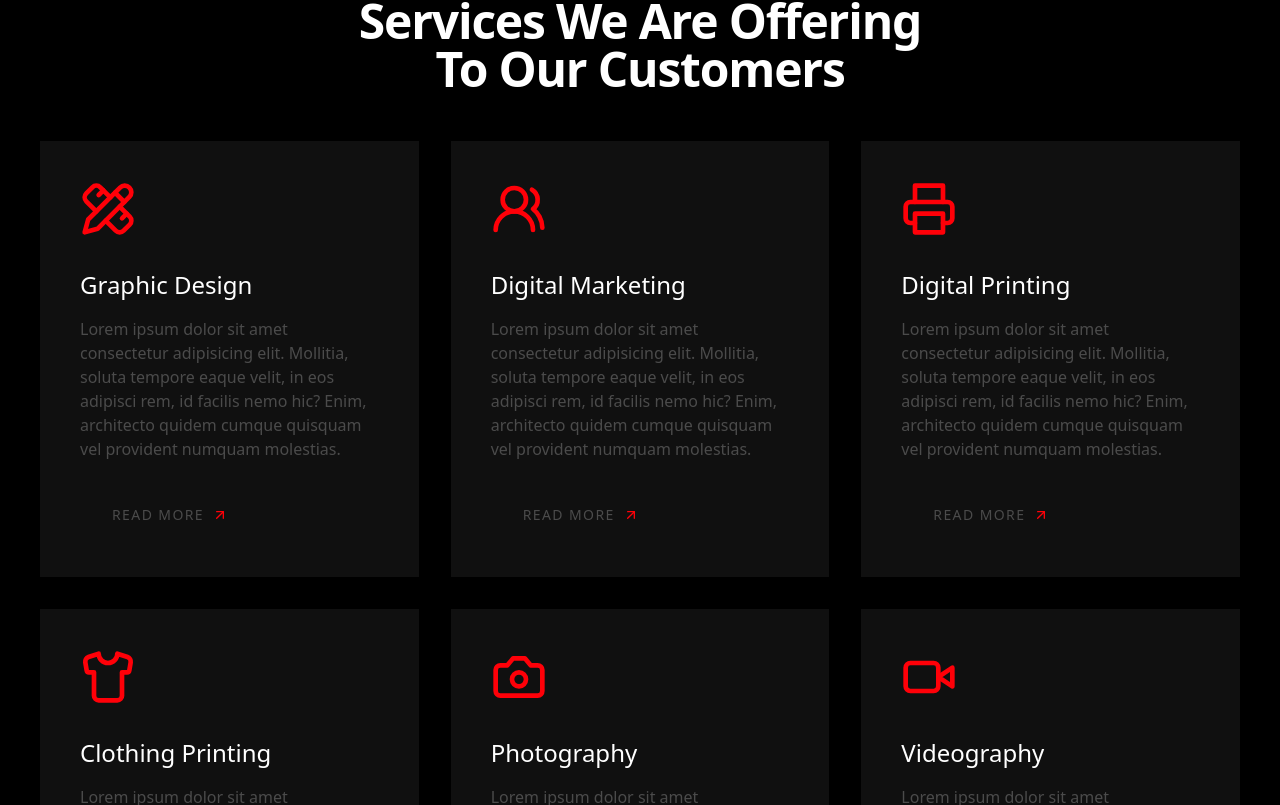
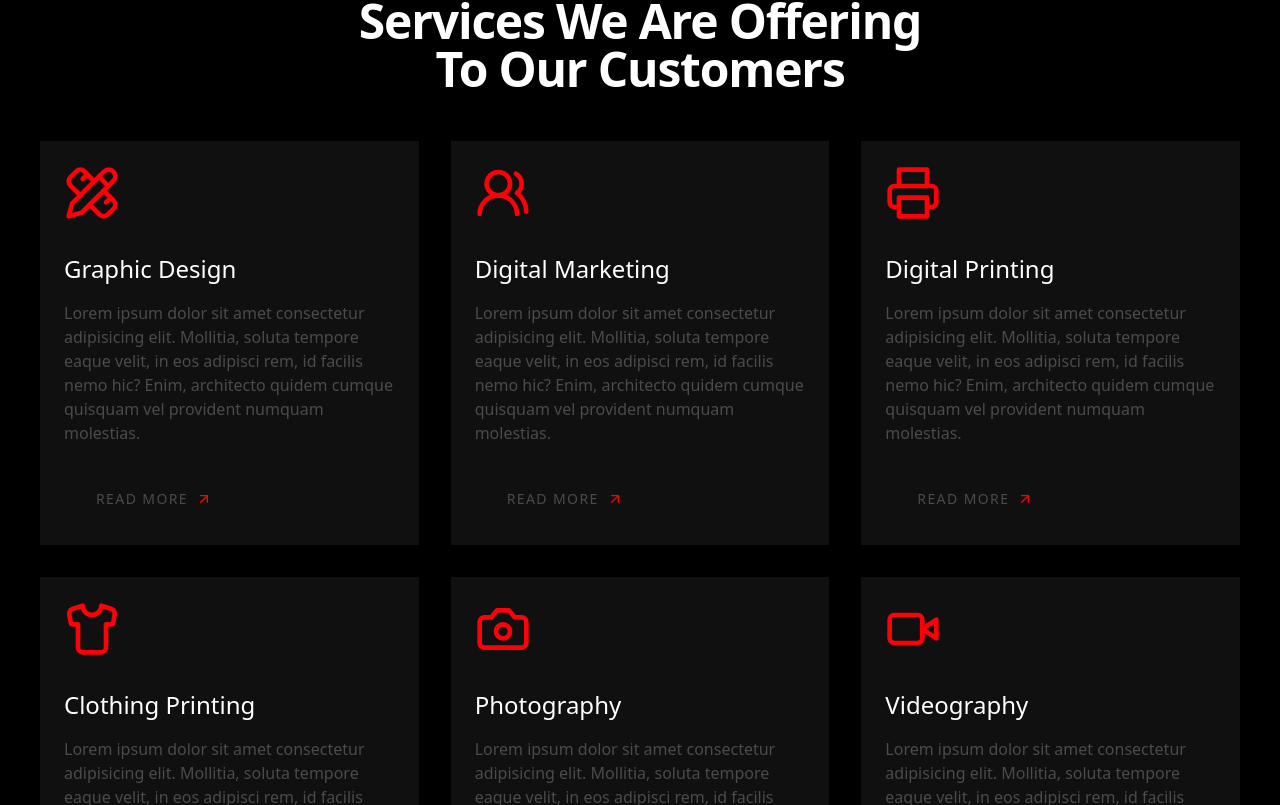
Before and after one commit to safarawolaz/perfektmotion, a Next.js app: page / in a window 1280 px wide. Shown: the part 955-1760 px from the top of the page. Built offline with nearby package versions, Linux system fonts and the light colour scheme.

Commit message:
services padding

```diff
--- a/app/landingPage/Services.tsx
+++ b/app/landingPage/Services.tsx
@@ -45,7 +45,7 @@ const Services = () => {
         </h3>
         <div className="grid md:grid-cols-3 gap-8 w-full mt-12 px-4 lg:px-10">
             {
-                services.map(service => <div key={service.heading} className='bg-[#101010] p-10 w-full'>
+                services.map(service => <div key={service.heading} className='bg-[#101010] p-6 w-full'>
                     <div className="">
                         {service.icon}
                     </div>
```
